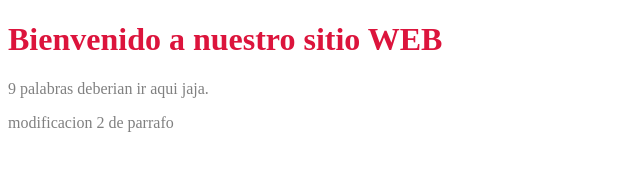
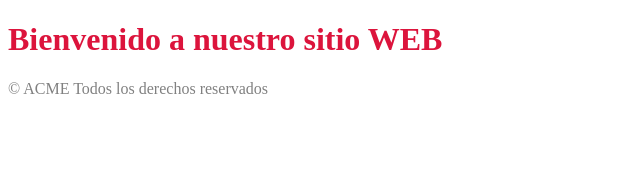
Before and after one commit to KaliEdwin/Practica1expRepositorios, a plain HTML site: page index.html in a window 1280 px wide. Shown: the whole page, without its empty margins (0-640 px from the left). Drawn offline with Linux system fonts and the light colour scheme.

Commit message:
add footer

```diff
--- a/index.html
+++ b/index.html
@@ -8,9 +8,12 @@
 </head>
 <body>
         <h1>Bienvenido a nuestro sitio WEB   </h1>
-         <p>9 palabras deberian ir aqui jaja.</p>
-         <p> modificacion 2 de parrafo</p>
-         <script src="./js/main.js"> </script>
+        <footer>
+         <!-- <p>9 palabras deberian ir aqui jaja.</p>
+         <p> modificacion 2 de parrafo</p> -->
+            <p>&copy; ACME Todos los derechos reservados</p>
 
+        </footer>
+        <script src="./js/main.js"> </script>
 </body>
 </html>
```
